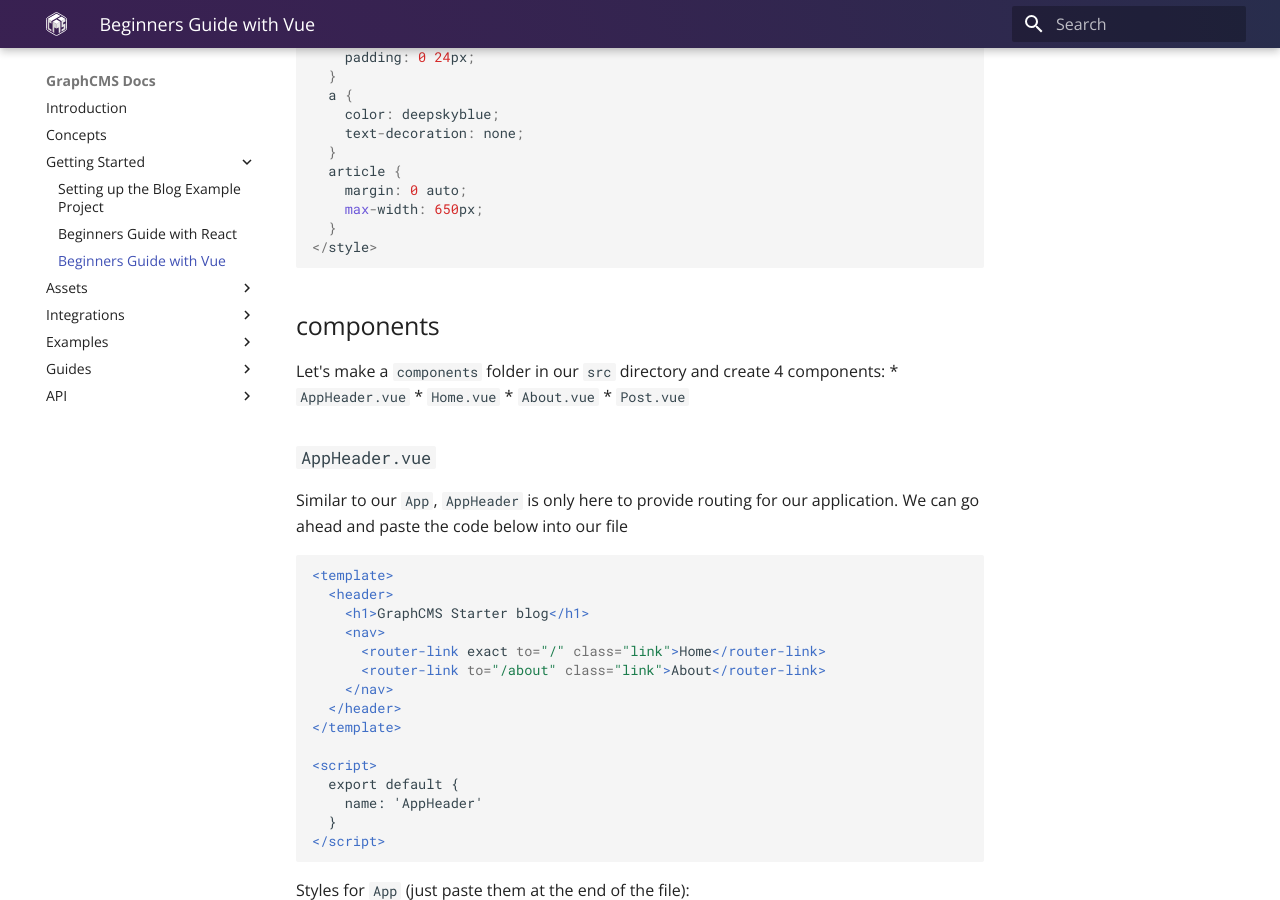
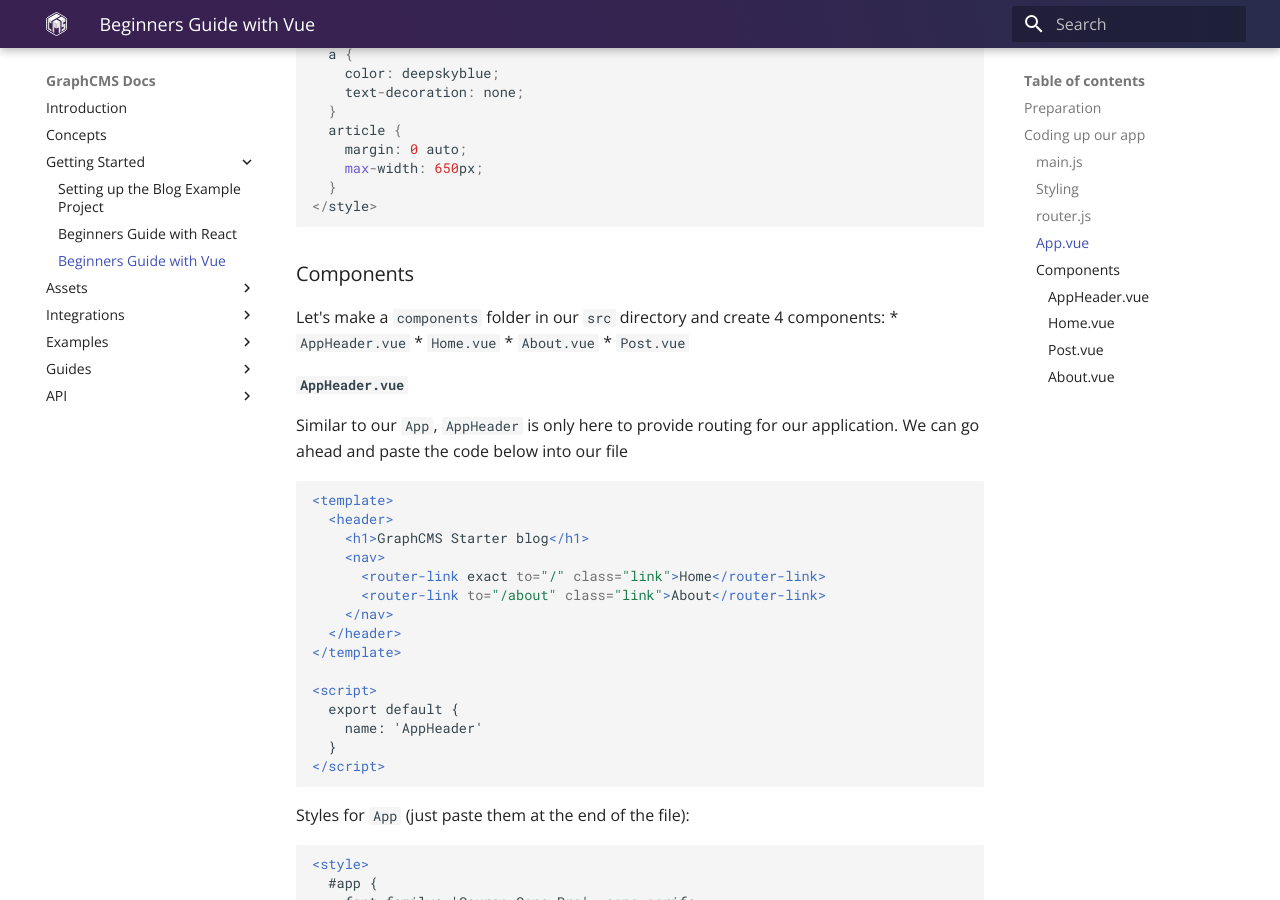
Before and after one commit to isabella232/docs-13, an MkDocs documentation site: the page built from docs/getting-started/Beginners_Guide_With_Vue.md, in a window 1280 px wide and 900 px high, scrolled down 4854 px. Built offline with MkDocs 1.6.1 and Material for MkDocs 9.7.7, drawn with Linux system fonts in a browser that asks for light colours; old or Windows-style settings are respelled for this version of MkDocs.

Commit message:
lil' layouting

````diff
--- a/docs/getting-started/Beginners_Guide_With_Vue.md
+++ b/docs/getting-started/Beginners_Guide_With_Vue.md
@@ -6,9 +6,10 @@
 The complete code for this example is available [here](https://github.com/GraphCMS/graphcms-examples/tree/master/vue-apollo-blog)
 
 You can also see and play around with it in the awesome CodeSandbox editor below!
+
 <iframe src="https://codesandbox.io/embed/github/GraphCMS/graphcms-examples/tree/master/vue-apollo-blog" style="width:100%; height:500px; border:0; border-radius: 4px; overflow:hidden;" sandbox="allow-modals allow-forms allow-popups allow-scripts allow-same-origin"></iframe>
 
-# Preparation
+## Preparation
 What we'll need to get started is the `Vue CLI`
 ```
 npm i -g vue-cli
@@ -52,8 +53,8 @@
 ```
 
 
-# Coding up our app
-## `main.js`
+## Coding up our app
+### `main.js`
 
 Alright, we now have everything we need to start hacking! Let's come back to our `index.js` and add the following lines at the top of it
 ```
@@ -94,10 +95,10 @@
 })
 ```
 
-## Styling
+### Styling
 Styling is the least important part of it all and we've prepared the most basic set of styles to get you started. They will be included at the end of each component's overview.
 
-## `router.js`
+### `router.js`
 Since the only purpose of this file is to provide the routing for our application, we won't be digging too much into it, just pasting the following in the `router.js` will suffice:
 ```
 import Vue from 'vue'
@@ -131,7 +132,7 @@
 ```
 If you want to read on how `vue-router` works, you can find the documentation [here](https://router.vuejs.org/en/)
 
-## `App.vue`
+### `App.vue`
 In our example, the purpose of `App` is mainly related to routing and displaying a header at the top of our application so we won't go into details here aswell. Just go ahead and replace it's content with this
 ```
 <template>
@@ -177,14 +178,14 @@
 </style>
 ```
 
-## components
+### Components
 Let's make a `components` folder in our `src` directory and create 4 components:
 * `AppHeader.vue`
 * `Home.vue`
 * `About.vue`
 * `Post.vue`
 
-### `AppHeader.vue`
+#### `AppHeader.vue`
 Similar to our `App`, `AppHeader` is only here to provide routing for our application. We can go ahead and paste the code below into our file
 ```
 <template>
@@ -230,7 +231,7 @@
 </style>
 ```
 
-### `Home.vue`
+#### `Home.vue`
 
 This is the homepage of our application also responsible for showing the list of posts and a `Load more` pagination button. Let's go through it bit by bit.
 
@@ -439,7 +440,7 @@
 </style>
 ```
 
-### `Post.vue`
+#### `Post.vue`
 
 If you managed to follow what happened in the `Home` component, this one is much simpler and requires little more explaining. You can go ahead and paste this into our `Post.vue` file:
 ```
@@ -513,7 +514,7 @@
 </style>
 ```
 
-### `About.vue`
+#### `About.vue`
 
 Last piece of the puzzle is the `About` component that will display the list of blog authors. Go ahead and paste this in:
 ```
````
Also changed, not shown: docs/getting-started/Beginners_Guide_With_React.md (+12 -10 lines).
